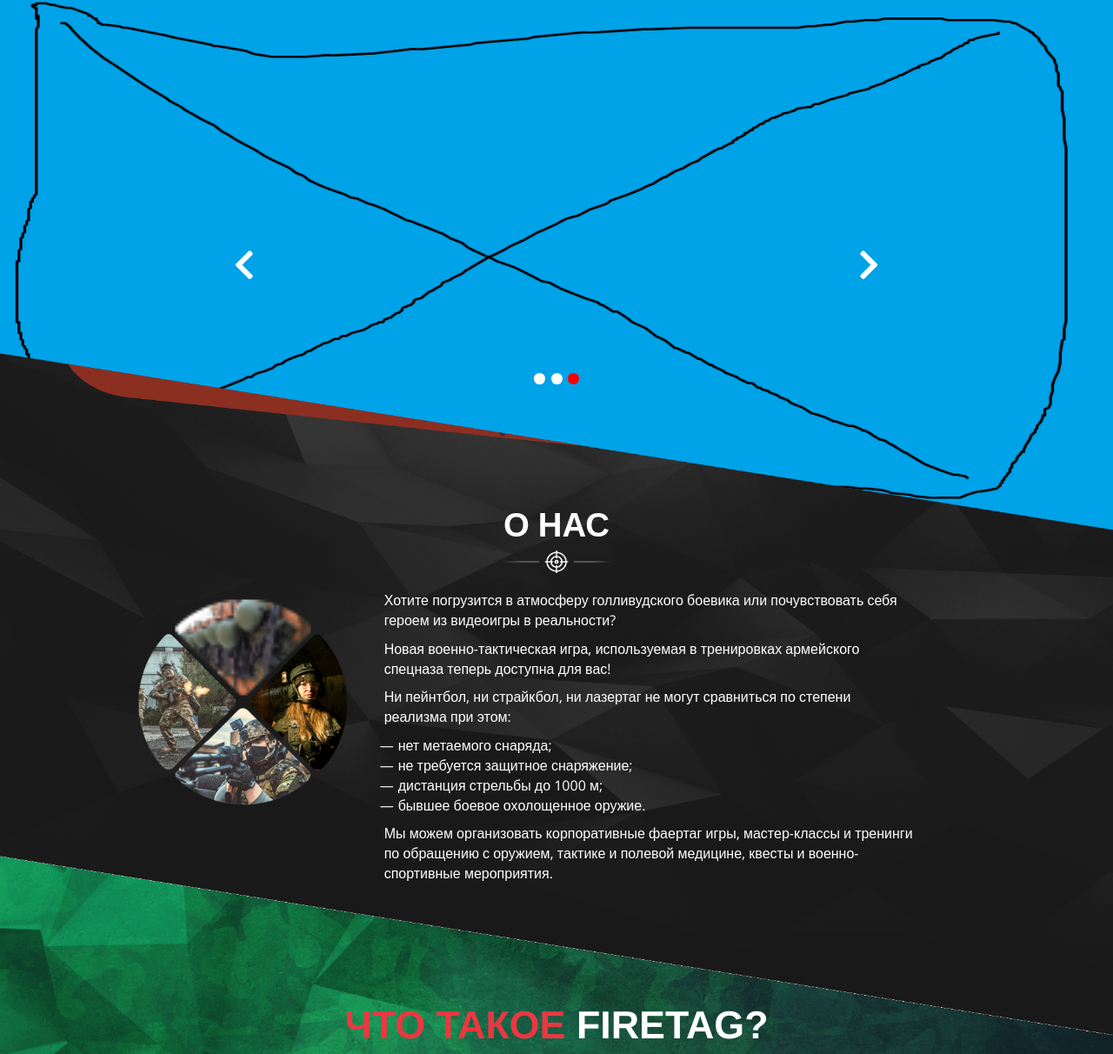
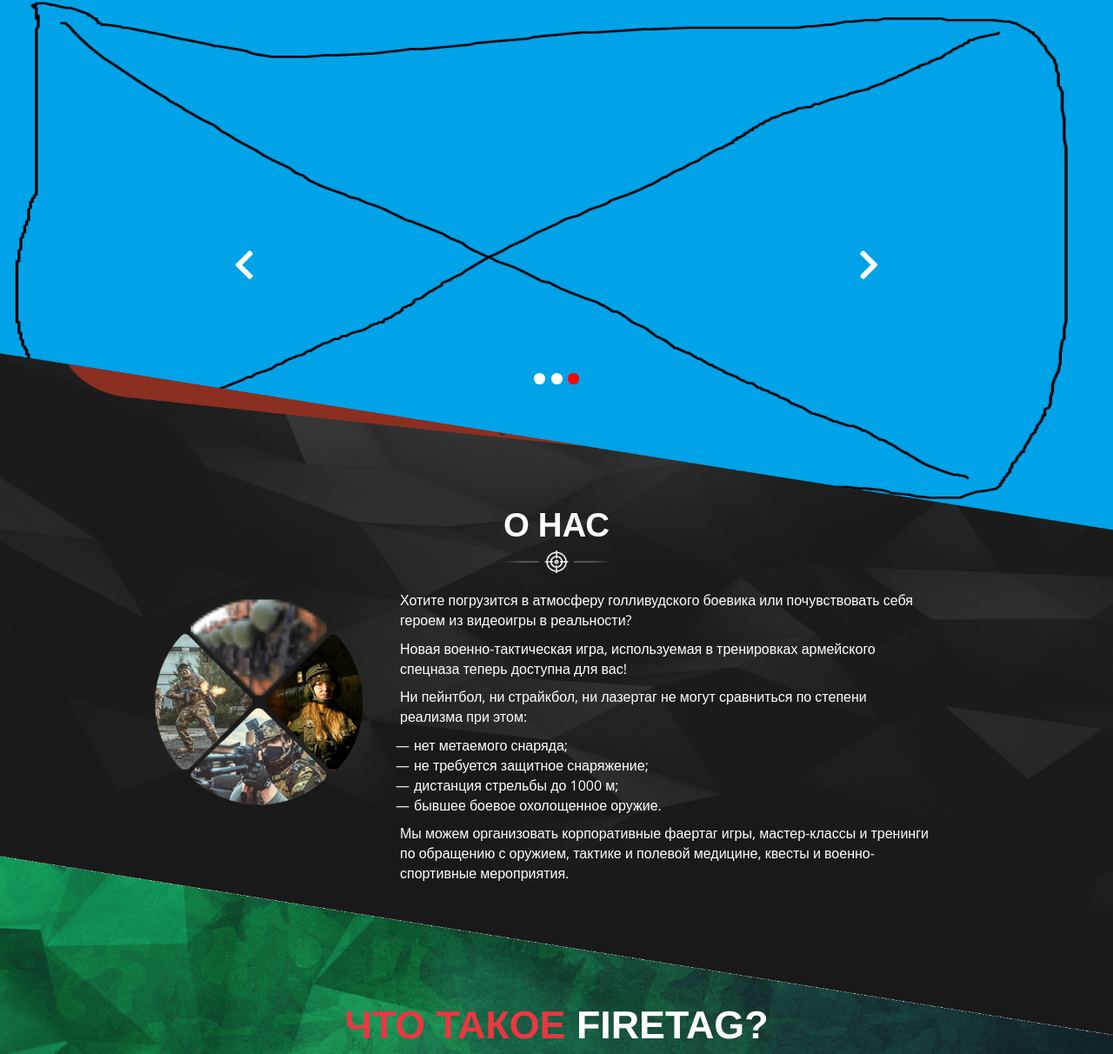
Before and after one commit to kotovenc/firetag, a Django app: template Firetag_app/templates/index.html in a window 1280 px wide. Shown: the part 159-1371 px from the top of the page at 87% size. Run offline with Django 3.2, Linux system fonts and the light colour scheme; the template is opened without the code that fills it, so the values that code supplies are empty; some libraries are stand-ins or nearby versions.

Commit message:
Убрал отступ

```diff
--- a/Firetag_app/static/style.css
+++ b/Firetag_app/static/style.css
@@ -452,8 +452,8 @@
 
 .about_content .container {
 	margin-top: 1.5vw;
-	min-width:400px;
-	max-width: 1700px;
+	min-width:320px;
+	max-width: 1170px;
 	width: 100%;
 }
 
--- a/Firetag_app/templates/base.html
+++ b/Firetag_app/templates/base.html
@@ -192,7 +192,7 @@
     </div>
     <div class="container">
         <div class="row">
-            <div class="col-xl-4 col-lg-4 col-md-3 col-sm-3 col-xs-3 about_circle">
+            <div class="col-xl-4 col-lg-4 col-md-3 col-sm-3 col-xs-4 about_circle">
         <div class="about_border_circle">
           <div class="about-in-circle">
             <div class="about_click_img about_click1">
@@ -211,7 +211,7 @@
         </div>
             </div>
 
-            <section class="col-xl-8 col-lg-8 col-md-9 col-sm-9 col-xs-9 about_text">
+            <section class="col-xl-8 col-lg-8 col-md-9 col-sm-9 col-xs-8 about_text">
               {% block content %}{% endblock content %}
             </section>
         </div>
```
